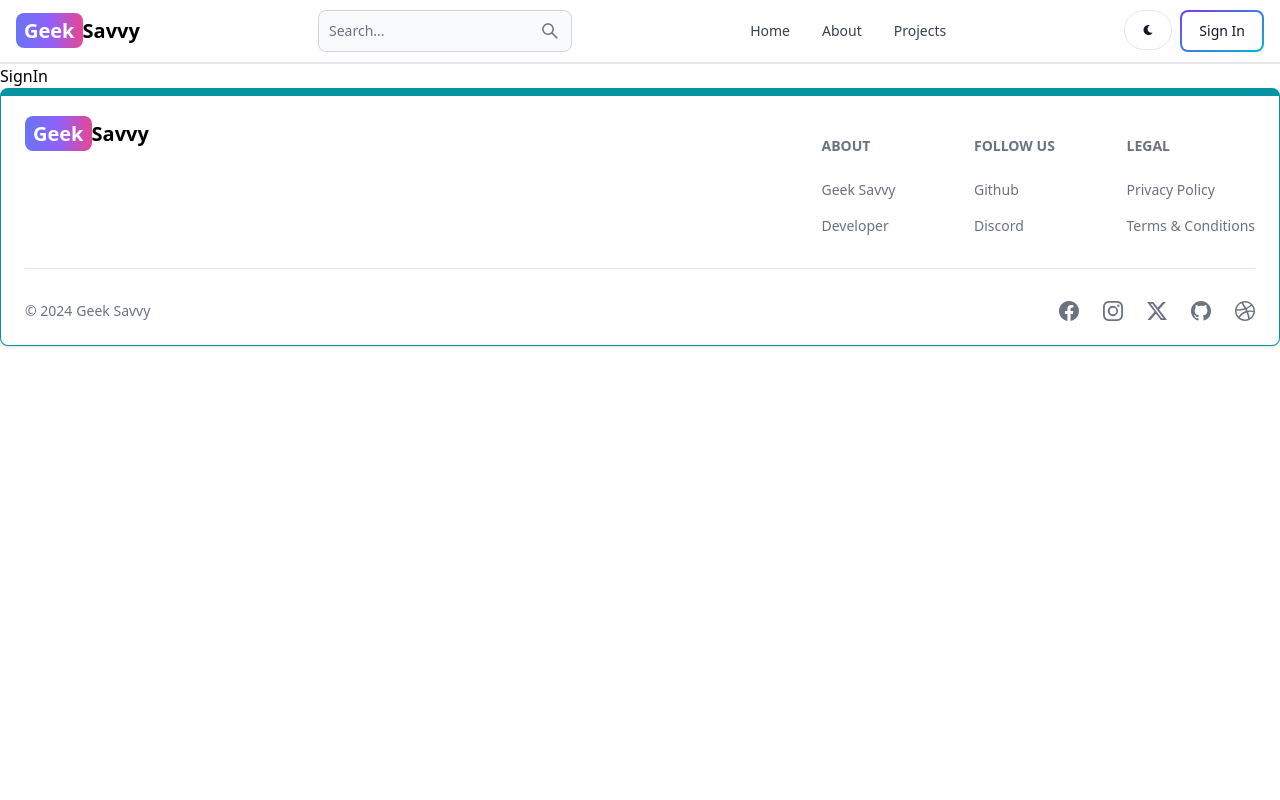
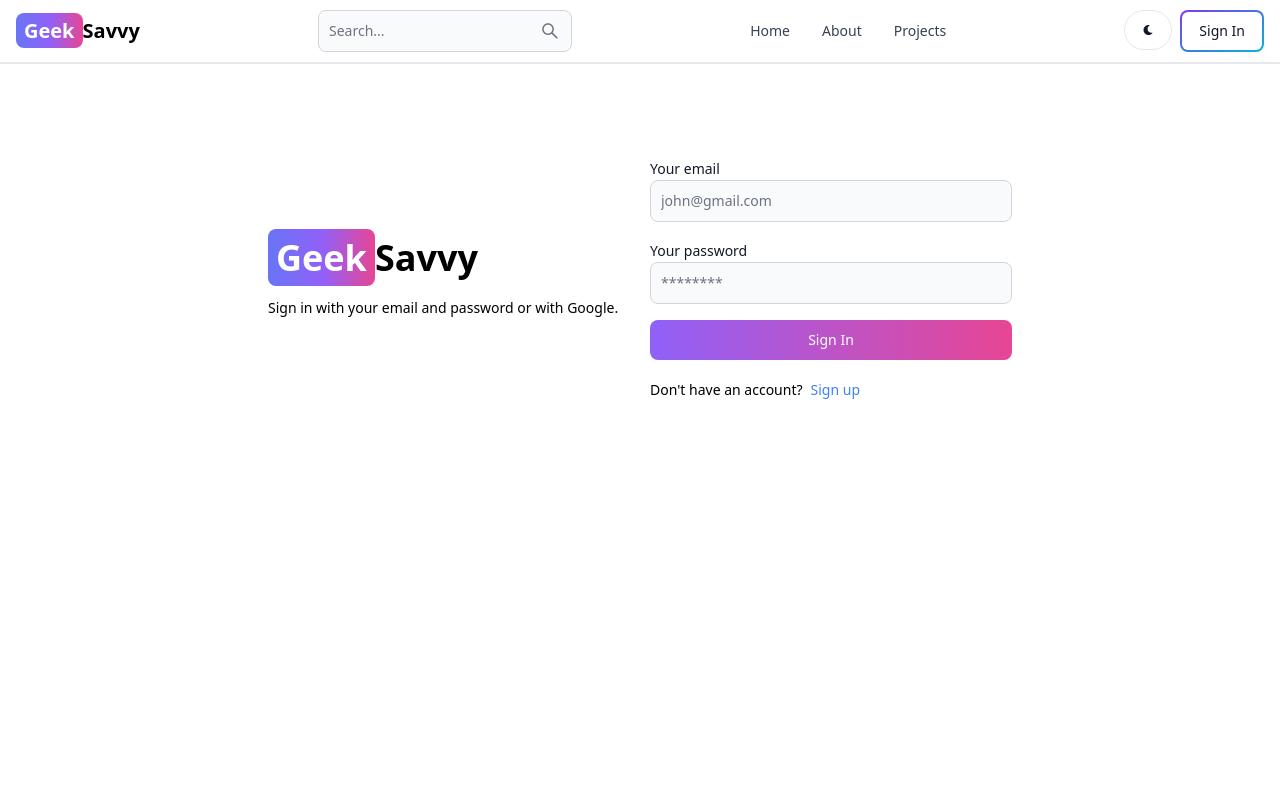
Before and after one commit to Shivam171/geek-savvy, a React (Vite) app in the folder client/: page /sign-in in a window 1280 px wide. Shown: the top 800 px of the page. Built offline with nearby package versions, Linux system fonts and the light colour scheme.

Commit message:
Complete sigin page functionality

```diff
--- a/client/src/pages/SignIn.jsx
+++ b/client/src/pages/SignIn.jsx
@@ -1,7 +1,92 @@
-
+import { Alert, Button, Label, Spinner, TextInput } from "flowbite-react";
+import { useState } from "react";
+import { Link, useNavigate } from "react-router-dom";
 
 export default function SignIn() {
+  const [formData, setFormData] = useState({});
+  const [errorMessage, setErrorMessage] = useState(null);
+  const [loading, setLoading] = useState(false);
+  const navigate = useNavigate()
+
+  const handleChange = (ev) => {
+    setFormData({ ...formData, [ev.target.id]: ev.target.value.trim() });
+  }
+
+  const handleSubmit = async (ev) => {
+    ev.preventDefault();
+    if (!formData.email || !formData.password) {
+      return setErrorMessage("All fields are required");
+    }
+
+    try {
+      setLoading(true)
+      setErrorMessage(null)
+      const res = await fetch("/api/auth/signin", {
+        method: "POST",
+        headers: {
+          "Content-Type": "application/json",
+        },
+        body: JSON.stringify(formData),
+      })
+      const data = await res.json();
+      if (data.success === false) {
+        setErrorMessage(data.message);
+      }
+      setLoading(false)
+      if (res.ok) {
+        navigate("/")
+      }
+    } catch (error) {
+      setErrorMessage(error.message);
+      setLoading(false)
+    }
+  }
+
   return (
-    <div>SignIn</div>
+    <div className="min-h-screen mt-20">
+      <div className="flex p-3 max-w-3xl mx-auto flex-col md:flex-row  md:items-center gap-5">
+        {/* left */}
+        <div className="flex-1">
+          <Link to="/" className="font-bold dark:text-white text-4xl">
+            <span className="px-2 py-1 bg-gradient-to-r from-indigo-500 via-purple-500 to-pink-500 text-white rounded-lg">Geek</span>Savvy
+          </Link>
+          <p className="text-sm mt-5">Sign in with your email and password or with Google.</p>
+        </div>
+        {/* right */}
+        <div className="flex-1">
+          <form className="flex flex-col gap-4" onSubmit={handleSubmit}>
+            <div className="">
+              <Label>Your email</Label>
+              <TextInput type="email" onChange={handleChange} placeholder="john@gmail.com" id="email" />
+            </div>
+            <div className="">
+              <Label>Your password</Label>
+              <TextInput type="password" onChange={handleChange} placeholder="********" id="password" />
+            </div>
+            <Button gradientDuoTone={"purpleToPink"} type="submit" disabled={loading}>
+              {
+                loading ? (
+                  <>
+                    <Spinner size='sm' />
+                    <span className="pl-3">Loading...</span>
+                  </>
+                ) : "Sign In"
+              }
+            </Button>
+          </form>
+          <div className="flex gap-2 text-sm mt-5">
+            <span>Don&apos;t have an account?</span>
+            <Link to="/sign-up" className="text-blue-500">Sign up</Link>
+          </div>
+          {
+            errorMessage && (
+              <Alert className="mt-5" color={"failure"}>
+                {errorMessage}
+              </Alert>
+            )
+          }
+        </div>
+      </div>
+    </div>
   )
 }
--- a/client/src/pages/SignUp.jsx
+++ b/client/src/pages/SignUp.jsx
@@ -11,7 +11,6 @@
   const handleChange = (ev) => {
     setFormData({ ...formData, [ev.target.id]: ev.target.value.trim() });
   }
-  console.log(formData);
 
   const handleSubmit = async (ev) => {
     ev.preventDefault();
@@ -57,15 +56,15 @@
         <div className="flex-1">
           <form className="flex flex-col gap-4" onSubmit={handleSubmit}>
             <div className="">
-              <Label>Username</Label>
+              <Label>Your username</Label>
               <TextInput type="text" onChange={handleChange} placeholder="John Doe" id="username" />
             </div>
             <div className="">
-              <Label>Email</Label>
+              <Label>Your email</Label>
               <TextInput type="email" onChange={handleChange} placeholder="john@gmail.com" id="email" />
             </div>
             <div className="">
-              <Label>Password</Label>
+              <Label>Your password</Label>
               <TextInput type="password" onChange={handleChange} placeholder="Password" id="password" />
             </div>
             <Button gradientDuoTone={"purpleToPink"} type="submit" disabled={loading}>
```
